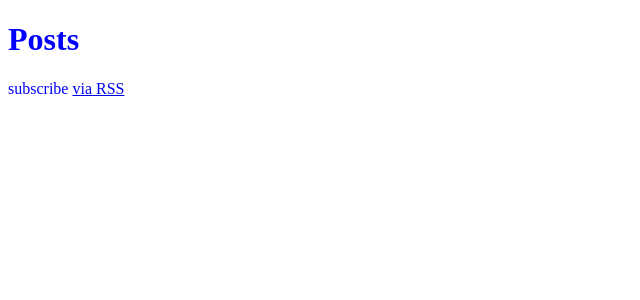
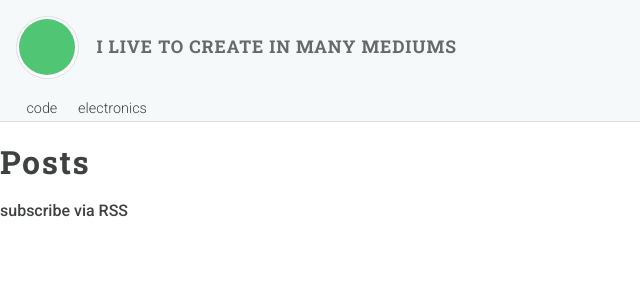
Before and after one commit to adamwdraper/jambi, a Jekyll site: the page built from index.html, in a window 1280 px wide. Shown: the top 300 px of the page, without its empty margins (0-640 px from the left). Built offline with Jekyll 4.4.1, drawn with Linux system fonts in a browser that asks for light colours.

Commit message:
header for pages and fonts

```diff
--- a/_includes/head.html
+++ b/_includes/head.html
@@ -5,4 +5,5 @@
   <title>Document</title>
 
   <link rel="stylesheet" href="{{ "/assets/main.css" | relative_url }}">
+  <link href="https://fonts.googleapis.com/css?family=Roboto:300,500|Roboto+Slab:700" rel="stylesheet">
 </head>
--- /dev/null
+++ b/_includes/header.html
@@ -0,0 +1,20 @@
+<header class="ui-header">
+  <div class="wrapper">
+    <div class="intro">
+      <div class="image">
+        <div class="background"></div>
+      </div>
+      <h1>I live to create in many mediums</h1>
+    </div>
+    <nav>
+      <ul>
+        <li>
+          <a href="code.html">code</a>
+        </li>
+        <li>
+          <a href="electronics.html">electronics</a>
+        </li>
+      </ul>
+    </nav>
+  </div>
+</header>
--- a/_layouts/default.html
+++ b/_layouts/default.html
@@ -1,10 +1,9 @@
 <!DOCTYPE html>
 <html lang="{{ page.lang | default: site.lang | default: "en" }}">
-
   {% include head.html %}
-
   <body>
-    <main class="page-content" aria-label="Content">
+    {% include header.html %}
+    <main>
       <div class="wrapper">
         {{ content }}
       </div>
--- a/_sass/jambi.scss
+++ b/_sass/jambi.scss
@@ -1,3 +1,17 @@
-body {
-  color: blue;
-}
+// libraries
+@import "libraries/normalize";
+
+// variables
+@import "variables/color";
+@import "variables/font";
+@import "variables/layout";
+@import "variables/screen";
+
+// utilities
+@import "utilities/animations";
+@import "utilities/mixins";
+@import "utilities/styles";
+
+// ui bases
+@import "ui/body/base";
+@import "ui/header/base";
--- /dev/null
+++ b/_sass/libraries/normalize.scss
@@ -0,0 +1,447 @@
+/*! normalize.css v7.0.0 | MIT License | github.com/necolas/normalize.css */
+
+/* Document
+   ========================================================================== */
+
+/**
+ * 1. Correct the line height in all browsers.
+ * 2. Prevent adjustments of font size after orientation changes in
+ *    IE on Windows Phone and in iOS.
+ */
+
+html {
+  line-height: 1.15; /* 1 */
+  -ms-text-size-adjust: 100%; /* 2 */
+  -webkit-text-size-adjust: 100%; /* 2 */
+}
+
+/* Sections
+   ========================================================================== */
+
+/**
+ * Remove the margin in all browsers (opinionated).
+ */
+
+body {
+  margin: 0;
+}
+
+/**
+ * Add the correct display in IE 9-.
+ */
+
+article,
+aside,
+footer,
+header,
+nav,
+section {
+  display: block;
+}
+
+/**
+ * Correct the font size and margin on `h1` elements within `section` and
+ * `article` contexts in Chrome, Firefox, and Safari.
+ */
+
+h1 {
+  font-size: 2em;
+  margin: 0.67em 0;
+}
+
+/* Grouping content
+   ========================================================================== */
+
+/**
+ * Add the correct display in IE 9-.
+ * 1. Add the correct display in IE.
+ */
+
+figcaption,
+figure,
+main { /* 1 */
+  display: block;
+}
+
+/**
+ * Add the correct margin in IE 8.
+ */
+
+figure {
+  margin: 1em 40px;
+}
+
+/**
+ * 1. Add the correct box sizing in Firefox.
+ * 2. Show the overflow in Edge and IE.
+ */
+
+hr {
+  box-sizing: content-box; /* 1 */
+  height: 0; /* 1 */
+  overflow: visible; /* 2 */
+}
+
+/**
+ * 1. Correct the inheritance and scaling of font size in all browsers.
+ * 2. Correct the odd `em` font sizing in all browsers.
+ */
+
+pre {
+  font-family: monospace, monospace; /* 1 */
+  font-size: 1em; /* 2 */
+}
+
+/* Text-level semantics
+   ========================================================================== */
+
+/**
+ * 1. Remove the gray background on active links in IE 10.
+ * 2. Remove gaps in links underline in iOS 8+ and Safari 8+.
+ */
+
+a {
+  background-color: transparent; /* 1 */
+  -webkit-text-decoration-skip: objects; /* 2 */
+}
+
+/**
+ * 1. Remove the bottom border in Chrome 57- and Firefox 39-.
+ * 2. Add the correct text decoration in Chrome, Edge, IE, Opera, and Safari.
+ */
+
+abbr[title] {
+  border-bottom: none; /* 1 */
+  text-decoration: underline; /* 2 */
+  text-decoration: underline dotted; /* 2 */
+}
+
+/**
+ * Prevent the duplicate application of `bolder` by the next rule in Safari 6.
+ */
+
+b,
+strong {
+  font-weight: inherit;
+}
+
+/**
+ * Add the correct font weight in Chrome, Edge, and Safari.
+ */
+
+b,
+strong {
+  font-weight: bolder;
+}
+
+/**
+ * 1. Correct the inheritance and scaling of font size in all browsers.
+ * 2. Correct the odd `em` font sizing in all browsers.
+ */
+
+code,
+kbd,
+samp {
+  font-family: monospace, monospace; /* 1 */
+  font-size: 1em; /* 2 */
+}
+
+/**
+ * Add the correct font style in Android 4.3-.
+ */
+
+dfn {
+  font-style: italic;
+}
+
+/**
+ * Add the correct background and color in IE 9-.
+ */
+
+mark {
+  background-color: #ff0;
+  color: #000;
+}
+
+/**
+ * Add the correct font size in all browsers.
+ */
+
+small {
+  font-size: 80%;
+}
+
+/**
+ * Prevent `sub` and `sup` elements from affecting the line height in
+ * all browsers.
+ */
+
+sub,
+sup {
+  font-size: 75%;
+  line-height: 0;
+  position: relative;
+  vertical-align: baseline;
+}
+
+sub {
+  bottom: -0.25em;
+}
+
+sup {
+  top: -0.5em;
+}
+
+/* Embedded content
+   ========================================================================== */
+
+/**
+ * Add the correct display in IE 9-.
+ */
+
+audio,
+video {
+  display: inline-block;
+}
+
+/**
+ * Add the correct display in iOS 4-7.
+ */
+
+audio:not([controls]) {
+  display: none;
+  height: 0;
+}
+
+/**
+ * Remove the border on images inside links in IE 10-.
+ */
+
+img {
+  border-style: none;
+}
+
+/**
+ * Hide the overflow in IE.
+ */
+
+svg:not(:root) {
+  overflow: hidden;
+}
+
+/* Forms
+   ========================================================================== */
+
+/**
+ * 1. Change the font styles in all browsers (opinionated).
+ * 2. Remove the margin in Firefox and Safari.
+ */
+
+button,
+input,
+optgroup,
+select,
+textarea {
+  font-family: sans-serif; /* 1 */
+  font-size: 100%; /* 1 */
+  line-height: 1.15; /* 1 */
+  margin: 0; /* 2 */
+}
+
+/**
+ * Show the overflow in IE.
+ * 1. Show the overflow in Edge.
+ */
+
+button,
+input { /* 1 */
+  overflow: visible;
+}
+
+/**
+ * Remove the inheritance of text transform in Edge, Firefox, and IE.
+ * 1. Remove the inheritance of text transform in Firefox.
+ */
+
+button,
+select { /* 1 */
+  text-transform: none;
+}
+
+/**
+ * 1. Prevent a WebKit bug where (2) destroys native `audio` and `video`
+ *    controls in Android 4.
+ * 2. Correct the inability to style clickable types in iOS and Safari.
+ */
+
+button,
+html [type="button"], /* 1 */
+[type="reset"],
+[type="submit"] {
+  -webkit-appearance: button; /* 2 */
+}
+
+/**
+ * Remove the inner border and padding in Firefox.
+ */
+
+button::-moz-focus-inner,
+[type="button"]::-moz-focus-inner,
+[type="reset"]::-moz-focus-inner,
+[type="submit"]::-moz-focus-inner {
+  border-style: none;
+  padding: 0;
+}
+
+/**
+ * Restore the focus styles unset by the previous rule.
+ */
+
+button:-moz-focusring,
+[type="button"]:-moz-focusring,
+[type="reset"]:-moz-focusring,
+[type="submit"]:-moz-focusring {
+  outline: 1px dotted ButtonText;
+}
+
+/**
+ * Correct the padding in Firefox.
+ */
+
+fieldset {
+  padding: 0.35em 0.75em 0.625em;
+}
+
+/**
+ * 1. Correct the text wrapping in Edge and IE.
+ * 2. Correct the color inheritance from `fieldset` elements in IE.
+ * 3. Remove the padding so developers are not caught out when they zero out
+ *    `fieldset` elements in all browsers.
+ */
+
+legend {
+  box-sizing: border-box; /* 1 */
+  color: inherit; /* 2 */
+  display: table; /* 1 */
+  max-width: 100%; /* 1 */
+  padding: 0; /* 3 */
+  white-space: normal; /* 1 */
+}
+
+/**
+ * 1. Add the correct display in IE 9-.
+ * 2. Add the correct vertical alignment in Chrome, Firefox, and Opera.
+ */
+
+progress {
+  display: inline-block; /* 1 */
+  vertical-align: baseline; /* 2 */
+}
+
+/**
+ * Remove the default vertical scrollbar in IE.
+ */
+
+textarea {
+  overflow: auto;
+}
+
+/**
+ * 1. Add the correct box sizing in IE 10-.
+ * 2. Remove the padding in IE 10-.
+ */
+
+[type="checkbox"],
+[type="radio"] {
+  box-sizing: border-box; /* 1 */
+  padding: 0; /* 2 */
+}
+
+/**
+ * Correct the cursor style of increment and decrement buttons in Chrome.
+ */
+
+[type="number"]::-webkit-inner-spin-button,
+[type="number"]::-webkit-outer-spin-button {
+  height: auto;
+}
+
+/**
+ * 1. Correct the odd appearance in Chrome and Safari.
+ * 2. Correct the outline style in Safari.
+ */
+
+[type="search"] {
+  -webkit-appearance: textfield; /* 1 */
+  outline-offset: -2px; /* 2 */
+}
+
+/**
+ * Remove the inner padding and cancel buttons in Chrome and Safari on macOS.
+ */
+
+[type="search"]::-webkit-search-cancel-button,
+[type="search"]::-webkit-search-decoration {
+  -webkit-appearance: none;
+}
+
+/**
+ * 1. Correct the inability to style clickable types in iOS and Safari.
+ * 2. Change font properties to `inherit` in Safari.
+ */
+
+::-webkit-file-upload-button {
+  -webkit-appearance: button; /* 1 */
+  font: inherit; /* 2 */
+}
+
+/* Interactive
+   ========================================================================== */
+
+/*
+ * Add the correct display in IE 9-.
+ * 1. Add the correct display in Edge, IE, and Firefox.
+ */
+
+details, /* 1 */
+menu {
+  display: block;
+}
+
+/*
+ * Add the correct display in all browsers.
+ */
+
+summary {
+  display: list-item;
+}
+
+/* Scripting
+   ========================================================================== */
+
+/**
+ * Add the correct display in IE 9-.
+ */
+
+canvas {
+  display: inline-block;
+}
+
+/**
+ * Add the correct display in IE.
+ */
+
+template {
+  display: none;
+}
+
+/* Hidden
+   ========================================================================== */
+
+/**
+ * Add the correct display in IE 10-.
+ */
+
+[hidden] {
+  display: none;
+}
--- /dev/null
+++ b/_sass/ui/body/_base.scss
@@ -0,0 +1,31 @@
+html,
+body {
+  margin: 0;
+  padding: 0;
+}
+
+body {
+  font-family: $font-sans-family;
+  color: $color-text;
+}
+
+h1 {
+  letter-spacing: .05em;
+  font-size: 2em;
+  font-family: $font-serif-family;
+}
+
+a {
+  text-decoration: none;
+  transition: color 0.3s;
+  color: $color-text;
+
+  &:hover {
+    color: $color-blue-light;
+  }
+
+  &:active,
+  &:visited {
+    color: $color-text;
+  }
+}
--- /dev/null
+++ b/_sass/ui/header/_base.scss
@@ -0,0 +1,77 @@
+.ui-header {
+  padding: 1em 1em 0;
+  border-bottom: 1px solid $color-border;
+  background-color: $color-gray-lightest;
+
+  .intro {
+    display: flex;
+    align-items: center;
+
+    .image {
+      display: flex;
+      align-items: center;
+      justify-content: center;
+      border-radius: 50%;
+      overflow: hidden;
+      border: 1px solid $color-border;
+      background-color: white;
+      flex-shrink: 0;
+
+      .background {
+        @include square(3.5em);
+        display: block;
+        border-radius: 50%;
+        margin: .15em;
+        background-color: $color-green;
+      }
+    }
+
+    h1 {
+      flex: 1;
+      font-size: 1.1em;
+      margin: 0 0 0 1em;
+      text-transform: uppercase;
+      color: $color-gray-dark;
+    }
+  }
+
+  nav {
+    margin-top: 1em;
+  }
+
+  ul {
+    display: flex;
+    list-style: none;
+    padding: 0;
+    margin: 0;
+  }
+
+  li {
+    padding: .25em .65em;
+    border-bottom: 0;
+    border-right: 0;
+    position: relative;
+
+    &.active {
+      border: 1px solid $color-border;
+      border-bottom: 0;
+      border-radius: $layout-border-radius $layout-border-radius 0 0;
+      background: white;
+
+      &:after {
+        content: "";
+        border-bottom: 1px solid white;
+        position: absolute;
+        width: 100%;
+        left: 0;
+        bottom: -1px;
+        z-index: 1;
+      }
+    }
+  }
+
+  a {
+    font-weight: 300;
+    font-size: .9em;
+  }
+}
--- /dev/null
+++ b/_sass/utilities/_animations.scss
@@ -0,0 +1,19 @@
+$animation-easing: cubic-bezier(0, 0, 0.2, 1);
+
+@keyframes spin {
+  0% {
+    transform: rotate(0deg);
+  }
+  100% {
+    transform:rotate(359deg);
+  }
+}
+
+@keyframes in-up {
+  from {
+    transform: translateY(1em);
+  }
+  to {
+    transform: translateY(0);
+  }
+}
--- /dev/null
+++ b/_sass/utilities/_mixins.scss
@@ -0,0 +1,41 @@
+@mixin position ($top, $right, $bottom, $left) {
+  @if $top {
+    top: $top;
+  }
+  @if $right {
+    right: $right;
+  }
+  @if $bottom {
+    bottom: $bottom;
+  }
+  @if $left {
+    left: $left;
+  }
+}
+
+// Sizing shortcuts
+// -------------------------
+@mixin size($height, $width) {
+  width: $width;
+  height: $height;
+}
+
+@mixin square($size) {
+  @include size($size, $size);
+}
+
+@mixin ellipsis-overflow () {
+  overflow: hidden;
+  text-overflow: ellipsis;
+  white-space: nowrap;
+}
+
+// Circles
+@mixin circle($diameter) {
+  line-height: $diameter;
+  width: $diameter;
+  text-align: center;
+  border-radius: 50%;
+  overflow: hidden;
+  display: inline-block;
+}
--- /dev/null
+++ b/_sass/utilities/_styles.scss
@@ -0,0 +1,14 @@
+// It makes math dead simple. - http://www.paulirish.com/2012/box-sizing-border-box-ftw/
+* {
+  box-sizing: border-box;
+}
+
+// Bonus Clearfix Style --------------------------------
+.clearfix {
+
+  &:after {
+    clear: both;
+    content: "";
+    display: table;
+  }
+}
--- /dev/null
+++ b/_sass/variables/_color.scss
@@ -0,0 +1,30 @@
+// Grays -------------------------
+$color-black: #0A0D0F;
+$color-gray-darkest: #202324;
+$color-gray-darker: #3E4142;
+$color-gray-dark: #66696A;
+$color-gray: #858889;
+$color-gray-light: #C0C3C4;
+$color-gray-lighter: #DCDFE0;
+$color-gray-lighterest: #EDF0F1;
+$color-gray-lightest: #F6F9FA;
+$color-white: #FFFFFF;
+
+// LogicHub colors
+$color-blue: #167FBC;
+$color-blue-light: #1BC3F3;
+$color-green: #50C574;
+$color-yellow: lighten(#F3E61A, 15%);
+$color-orange: #E8AA14;
+$color-red: #DB3B23;
+$color-purple: #744FC6;
+$color-pink: #FF2E6C;
+
+// Social colors
+$color-twitter: #00aced;
+$color-linkedin: #007bb6;
+
+// Base Colors ---------------------
+$color-text: $color-gray-darker;
+$color-link: $color-blue-light;
+$color-border: $color-gray-lighter;
--- /dev/null
+++ b/_sass/variables/_font.scss
@@ -0,0 +1,2 @@
+$font-sans-family: 'Roboto', sans-serif;
+$font-serif-family: 'Roboto Slab', serif;
--- /dev/null
+++ b/_sass/variables/_layout.scss
@@ -0,0 +1,2 @@
+$layout-spacing: 1em;
+$layout-border-radius: .15em;
--- /dev/null
+++ b/_sass/variables/_screen.scss
@@ -0,0 +1,8 @@
+// small
+$screen-small-min: 600px;
+
+// medium
+$screen-medium-min: 768px;
+
+// large
+$screen-large-min: 1024px;
```
